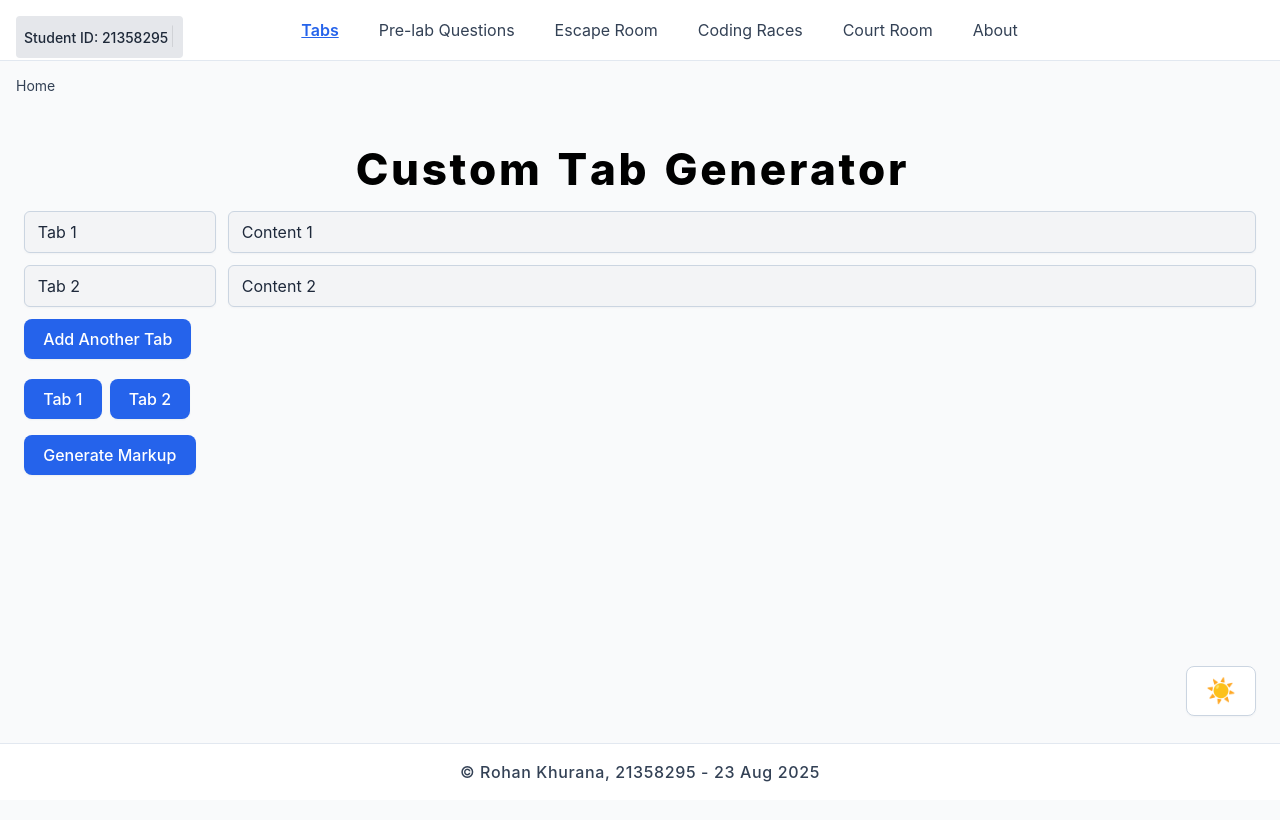
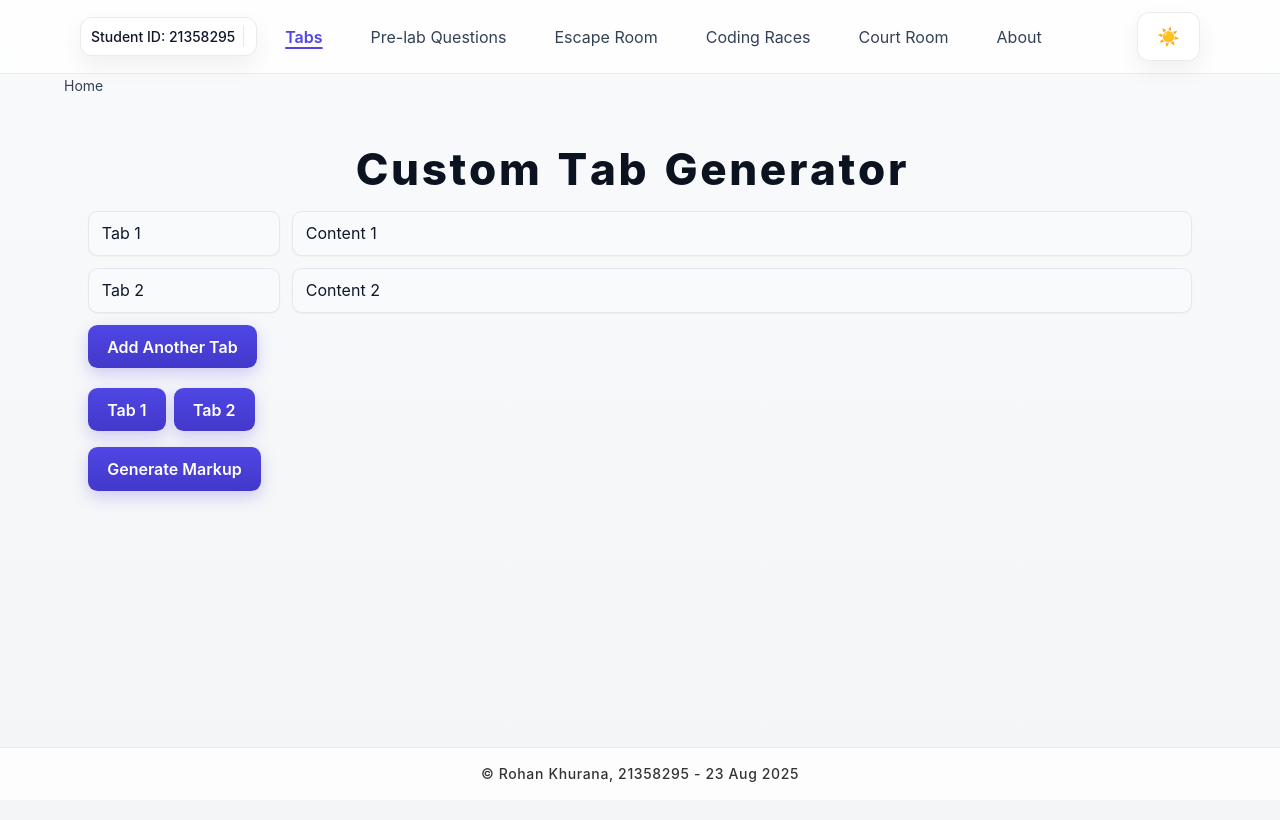
Before and after one commit to Rohan-k-03/my-tabs-site, a Next.js app: page / in a window 1280 px wide. Shown: the top 820 px of the page. Built offline with nearby package versions, Linux system fonts and the light colour scheme.

Commit message:
UI/UX: header alignment + dark mode in header, mesh background, consistent containers, footer text color; polish inputs/buttons and page spacing

```diff
--- a/src/app/about/page.tsx
+++ b/src/app/about/page.tsx
@@ -81,7 +81,7 @@ const About: React.FC = () => {
       variants={containerVariants}
       className="app-content min-h-screen bg-inherit p-6 pt-20 font-sans flex justify-center"
     >
-      <div className="w-full max-w-4xl">
+      <div className="w-full max-w-4xl mx-auto">
         <motion.h1
           variants={itemVariants}
           className="texty mb-6 text-4xl font-semibold tracking-tight text-gray-900 dark:text-white"
--- a/src/app/coding-races/page.tsx
+++ b/src/app/coding-races/page.tsx
@@ -31,7 +31,7 @@ const itemVariants: Variants = {
 
 const CodingRaces: React.FC = () => (
   <motion.div
-    className="app-content min-h-screen p-6 pt-20 bg-inherit font-sans"
+    className="app-content min-h-screen p-6 pt-20 bg-inherit font-sans mx-auto w-full max-w-6xl"
     initial="hidden"
     animate="visible"
     variants={containerVariants}
--- a/src/app/globals.css
+++ b/src/app/globals.css
@@ -1,164 +1,178 @@
 @import "tailwindcss";
 
+/* Base layout and theme */
+html, body { min-height: 100vh; }
 
-/* layout */
-html, body {
-  min-height: 100vh;
+/* Theme tokens for mesh background */
+:root {
+  --bg-base-top: #f9fafb;
+  --bg-base-bottom: #f3f4f6;
+  --blob-1: rgba(99, 102, 241, 0.22);   /* indigo */
+  --blob-2: rgba(14, 165, 233, 0.18);   /* sky */
+  --blob-3: rgba(236, 72, 153, 0.14);   /* fuchsia/rose */
+  --blob-4: rgba(16, 185, 129, 0.12);   /* emerald */
+  --mesh-opacity: 0.6;
+}
+.dark :root {
+  --bg-base-top: #0f172a;
+  --bg-base-bottom: #0b1220;
+  --blob-1: rgba(99, 102, 241, 0.18);
+  --blob-2: rgba(56, 189, 248, 0.14);
+  --blob-3: rgba(244, 114, 182, 0.10);
+  --blob-4: rgba(45, 212, 191, 0.10);
+  --mesh-opacity: 0.38;
 }
 
 body, html {
-  background: #f9fafb;
-  font-family: "Inter", sans-serif;
+  font-family: "Inter", ui-sans-serif, system-ui, -apple-system, Segoe UI, Roboto,
+    Helvetica, Arial, "Apple Color Emoji", "Segoe UI Emoji";
+  background:
+    linear-gradient(180deg, var(--bg-base-top) 0%, var(--bg-base-bottom) 100%);
 }
-.texty{
-  color: #000000;
+
+/* Soft mesh gradient overlay */
+html::before {
+  content: "";
+  position: fixed;
+  inset: -10%;
+  z-index: -1;
+  pointer-events: none;
+  background:
+    radial-gradient(600px 350px at 10% 8%, var(--blob-1), transparent 60%),
+    radial-gradient(520px 320px at 90% 12%, var(--blob-2), transparent 60%),
+    radial-gradient(540px 360px at 18% 90%, var(--blob-3), transparent 60%),
+    radial-gradient(620px 380px at 92% 84%, var(--blob-4), transparent 60%);
+  filter: blur(42px);
+  opacity: var(--mesh-opacity);
 }
-.dark .texty{
-  color: #f9fafb;
+
+/* Text helpers */
+.texty { color: #0b1220; }
+.dark .texty { color: #f8fafc; }
+.app-content { color: #1e293b; }
+.dark .app-content { color: #e2e8f0; }
+
+/* Selection and scrollbars */
+::selection { background: #bfdbfe; color: #111827; }
+.dark ::selection { background: #1d4ed8; color: #e5e7eb; }
+::-webkit-scrollbar { width: 10px; height: 10px; }
+::-webkit-scrollbar-thumb { background: #cbd5e1; border-radius: 8px; }
+.dark ::-webkit-scrollbar-thumb { background: #334155; }
+
+/* Header and mobile menu */
+header {
+  background: rgba(255, 255, 255, 0.75);
+  -webkit-backdrop-filter: blur(8px);
+  backdrop-filter: blur(8px);
+  border-bottom: 1px solid rgba(15, 23, 42, 0.08);
+  color: #0f172a;
 }
-.dark body, .dark html {
-  background: #181c24;
+.dark header {
+  background: rgba(15, 23, 42, 0.6);
+  border-bottom: 1px solid rgba(148, 163, 184, 0.16);
+  color: #e2e8f0;
 }
-.app-content {
-  color: #1e293b;
-}
-.dark .app-content {
-  color: #f1f5f9;
-}
-/* mobile panel */
+
 .menu-panel {
-  background: #fff;
-  border-bottom: 1px solid #e2e8f0;
-  color: #1e293b;
-  box-shadow: 0 2px 8px rgba(30,41,59,0.06);
+  background: rgba(255,255,255,.85);
+  -webkit-backdrop-filter: blur(8px);
+  backdrop-filter: blur(8px);
+  border-bottom: 1px solid rgba(15, 23, 42, 0.08);
+  color: inherit;
+  box-shadow: 0 8px 24px rgba(2, 6, 23, 0.08);
 }
 .dark .menu-panel {
-  background: #23293a;
-  border-bottom: 1px solid #222a3a;
-  color: #f1f5f9;
+  background: rgba(15, 23, 42, 0.7);
+  border-bottom: 1px solid rgba(148, 163, 184, 0.16);
 }
 .menu-panel a {
   color: inherit;
   display: block;
-  padding: 1rem 1.5rem;
+  padding: 1rem 1.25rem;
   text-decoration: none;
-  transition: background 0.2s;
+  transition: background 0.2s ease, color 0.2s ease;
+  border-radius: 0.5rem;
 }
-.menu-panel a:hover {
-  background: #f1f5f9;
+.menu-panel a:hover { background: rgba(2, 6, 23, 0.04); }
+.dark .menu-panel a:hover { background: rgba(255, 255, 255, 0.06); }
+
+/* Navigation links */
+nav a { color: #334155; transition: color 0.2s ease; }
+nav a:hover, nav a[aria-current="page"] { color: #4f46e5; font-weight: 600; }
+.dark nav a { color: #cbd5e1; }
+.dark nav a:hover, .dark nav a[aria-current="page"] { color: #818cf8; }
+
+/* Footer */
+footer {
+  background: rgba(255, 255, 255, 0.78);
+  -webkit-backdrop-filter: blur(8px);
+  backdrop-filter: blur(8px);
+  border-top: 1px solid rgba(15, 23, 42, 0.08);
+  color: #0f172a; /* light mode text: black-ish */
 }
-.dark .menu-panel a:hover {
-  background: #334155;
-}
-/* header */
-header {
-  background: #fff;
-  border-bottom: 1px solid #e2e8f0;
-  color: #334155;
-  transition: background 0.3s;
-}
-.dark header {
-  background: #23293a;
-  border-bottom: 1px solid #222a3a;
-  color: #f1f5f9;
+.dark footer {
+  background: rgba(15, 23, 42, 0.65);
+  border-top: 1px solid rgba(148, 163, 184, 0.16);
+  color: #e2e8f0;
 }
 
-/* nav */
-nav a {
-  color: #334155;
-  transition: color 0.2s;
+/* Buttons */
+button, input[type="button"], input[type="submit"] {
+  background: linear-gradient(180deg, #4f46e5, #4338ca);
+  color: #fff;
+  border-radius: 0.6rem;
+  padding: 0.6rem 1.2rem;
+  border: none;
+  box-shadow: 0 6px 16px rgba(79, 70, 229, 0.25);
+  font-weight: 600;
+  transition: transform 0.12s ease, filter 0.2s ease, box-shadow 0.2s ease;
 }
-nav a:hover, nav a[aria-current="page"] {
-  color: #2563eb;
-  font-weight: 600;
+button:hover, input[type="button"]:hover { filter: brightness(1.05); }
+button:active, input[type="button"]:active { transform: translateY(1px); }
+button:disabled { filter: grayscale(0.2) brightness(0.9); cursor: not-allowed; }
+button:focus, input[type="button"]:focus {
+  outline: 2px solid #93c5fd; outline-offset: 2px;
 }
-.dark nav a {
-  color: #cbd5e1;
-}
-.dark nav a:hover, .dark nav a[aria-current="page"] {
-  color: #38bdf8;
+.dark button, .dark input[type="button"], .dark input[type="submit"] {
+  background: linear-gradient(180deg, #6366f1, #4f46e5);
 }
 
-/* footer */
-footer {
-  background: #fff;
-  border-top: 1px solid #e2e8f0;
-  color: #334155;
-  padding: 1rem;
+/* Inputs & textareas */
+input[type="text"], input[type="number"], textarea {
+  background: #f8fafc;
+  border: 1px solid #e2e8f0;
+  border-radius: 0.6rem;
+  color: #0f172a;
+  padding: 0.6rem 0.8rem;
+  transition: border 0.2s ease, background 0.2s ease, box-shadow 0.2s ease;
+  box-shadow: 0 1px 2px rgba(2, 6, 23, 0.04);
 }
-.dark footer {
-  background: #23293a;
-  border-top: 1px solid #222a3a;
-  color: #cbd5e1;
+input[type="text"]:focus, input[type="number"]:focus, textarea:focus {
+  border-color: #818cf8; outline: none; box-shadow: 0 0 0 4px rgba(99, 102, 241, 0.25);
+}
+.dark input[type="text"], .dark input[type="number"], .dark textarea {
+  background: #0b1220; color: #e2e8f0; border: 1px solid #334155;
+}
+.dark input[type="text"]:focus, .dark input[type="number"]:focus, .dark textarea:focus {
+  border-color: #818cf8; box-shadow: 0 0 0 4px rgba(79, 70, 229, 0.28);
 }
 
-/* buttons */
-button, input[type="button"], input[type="submit"] {
-  background: #2563eb;
-  color: #fff;
-  border-radius: 0.5rem;
-  padding: 0.5rem 1.2rem;
-  border: none;
-  box-shadow: 0 1px 2px rgba(50,60,70,0.06);
-  font-weight: 500;
-  transition: background 0.16s;
+/* Cards / borders */
+.border, .tab-pane, .card {
+  border: 1px solid rgba(2, 6, 23, 0.08);
+  background: #ffffff;
+  border-radius: 0.75rem;
+  color: #0f172a;
+  box-shadow: 0 10px 24px rgba(2, 6, 23, 0.06);
 }
-button:hover, input[type="button"]:hover {
-  background: #1d4ed8;
-}
-button:focus, input[type="button"]:focus {
-  outline: 2px solid #38bdf8;
-  outline-offset: 2px;
-}
-.dark button, .dark input[type="button"], .dark input[type="submit"] {
-  background: #2563eb;
-  color: #f1f5f9;
-}
-.dark button:hover {
-  background: #60a5fa;
+.dark .border, .dark .tab-pane, .dark .card {
+  border: 1px solid rgba(148, 163, 184, 0.18);
+  background: rgba(2, 6, 23, 0.55);
+  color: #e2e8f0;
+  box-shadow: 0 10px 28px rgba(2, 6, 23, 0.45);
 }
 
-/* inputs & textareas */
-input[type="text"], textarea {
-  background: #f3f4f6;
-  border: 1px solid #cbd5e1;
-  border-radius: 0.375rem;
-  color: #1e293b;
-  padding: 0.5rem 0.8rem;
-  transition: border 0.2s, background 0.2s;
-}
-input[type="text"]:focus, textarea:focus {
-  border-color: #2563eb;
-  outline: none;
-}
-.dark input[type="text"], .dark textarea {
-  background: #242b37;
-  color: #f1f5f9;
-  border: 1px solid #334155;
-}
-.dark input[type="text"]:focus, .dark textarea:focus {
-  border-color: #60a5fa;
-}
-
-/* tabs & content boxes */
-.border, .tab-pane {
-  border: 1.5px solid #cbd5e1;
-  background: #fff;
-  border-radius: 0.5rem;
-  color: #1e293b;
-  box-shadow: 0 1px 2px rgba(50,60,70,0.04);
-}
-.dark .border, .dark .tab-pane {
-  border: 1.5px solid #334155;
-  background: #23293a;
-  color: #f1f5f9;
-  box-shadow: 0 1px 2px rgba(10,20,40,0.16);
-}
-
-/* scrollbar 4 dark mode */
-.dark ::-webkit-scrollbar {
-  background: #23293a;
-}
-.dark ::-webkit-scrollbar-thumb {
-  background: #334155;
-}
+/* Headings rhythm */
+h1 { letter-spacing: 0.02em; }
+h2, h3 { letter-spacing: 0.01em; }
+h1, h2, h3 { scroll-margin-top: 5rem; }
--- a/src/app/page.tsx
+++ b/src/app/page.tsx
@@ -228,7 +228,7 @@ ${scriptBlock}
       initial="hidden"
       animate="visible"
       variants={containerVariants}
-      className="min-h-screen flex flex-col p-4 md:p-6 pt-6 md:pt-8 text-gray-900 dark:bg-gray-900 dark:text-white transition-colors duration-200 pb-20"
+      className="min-h-screen flex flex-col p-4 md:p-6 pt-6 md:pt-8 text-gray-900 dark:bg-transparent dark:text-white transition-colors duration-200 pb-20 mx-auto w-full max-w-6xl"
     >
       <motion.h1
         variants={itemVariants}
--- a/src/app/pre-lab/page.tsx
+++ b/src/app/pre-lab/page.tsx
@@ -42,7 +42,7 @@ const itemVariants: Variants = {
 
 const PreLab: React.FC = () => (
   <motion.div
-    className="app-content min-h-screen p-6 pt-20 bg-inherit font-sans"
+    className="app-content min-h-screen p-6 pt-20 bg-inherit font-sans mx-auto w-full max-w-6xl"
     initial="hidden"
     animate="visible"
     variants={containerVariants}
--- a/src/components/Breadcrumbs.tsx
+++ b/src/components/Breadcrumbs.tsx
@@ -10,7 +10,7 @@ const Breadcrumbs: React.FC = () => {
 
   return (
     <nav className="mb-4 px-4 pt-16 text-sm text-gray-600 dark:text-gray-400">
-      <ol className="flex list-reset space-x-2">
+      <ol className="mx-auto flex w-full max-w-6xl list-reset space-x-2">
         <li>
           <Link href="/" className="hover:underline">
             Home
--- a/src/components/Footer.tsx
+++ b/src/components/Footer.tsx
@@ -27,11 +27,13 @@ const Footer = () => {
       initial={{ opacity: 0, y: 20 }}
       animate={{ opacity: 1, y: 0 }}
       transition={{ duration: 0.5, ease: "easeOut" }}
-      className="fixed bottom-0 left-0 right-0 z-40 border-t border-gray-800 bg-white p-4 text-center text-black dark:border-gray-200 dark:bg-gray-900 dark:text-white"
+      className="fixed bottom-0 left-0 right-0 z-40 border-t p-3 text-center text-black dark:text-white"
       style={{ fontWeight: 500, letterSpacing: "0.04em" }}
       aria-label="Footer information"
     >
-      {displayedText}
+      <span className="inline-flex items-center justify-center rounded-md px-2 py-1 text-sm text-black/80 dark:text-gray-200">
+        {displayedText}
+      </span>
     </motion.footer>
   );
 };
--- a/src/components/Header.tsx
+++ b/src/components/Header.tsx
@@ -7,7 +7,7 @@ import { motion, AnimatePresence, easeOut, Variants } from "framer-motion";
 const NAV_ITEMS = [
   { label: "Tabs", path: "/" },
   { label: "Pre-lab Questions", path: "/pre-lab" },
-  { label: "Escape Room", path: "/escape-room" },
+  { label: "Escape Room", path: "/escape" },
   { label: "Coding Races", path: "/coding-races" },
   { label: "Court Room", path: "/court-room" },
   { label: "About", path: "/about" },
@@ -42,6 +42,7 @@ const Header: React.FC = () => {
   const [isMenuOpen, setIsMenuOpen] = useState(false);
   const [activePath, setActivePath] = useState<string>("/");
   const [displayedId, setDisplayedId] = useState("");
+  const [darkMode, setDarkMode] = useState(false);
   const STUDENT_ID = "21358295";
 
   useEffect(() => {
@@ -59,6 +60,38 @@ const Header: React.FC = () => {
     return () => clearInterval(interval);
   }, []);
 
+  // Theme setup and toggle
+  useEffect(() => {
+    const storedTheme = typeof window !== "undefined" ? localStorage.getItem("theme") : null;
+    const htmlElement = document.documentElement;
+    if (storedTheme === "dark") {
+      setDarkMode(true);
+      htmlElement.classList.add("dark");
+      htmlElement.classList.remove("light");
+    } else {
+      setDarkMode(false);
+      htmlElement.classList.add("light");
+      htmlElement.classList.remove("dark");
+    }
+  }, []);
+
+  const toggleDarkMode = () => {
+    const htmlElement = document.documentElement;
+    setDarkMode((prev) => {
+      const next = !prev;
+      if (next) {
+        htmlElement.classList.add("dark");
+        htmlElement.classList.remove("light");
+        localStorage.setItem("theme", "dark");
+      } else {
+        htmlElement.classList.remove("dark");
+        htmlElement.classList.add("light");
+        localStorage.setItem("theme", "light");
+      }
+      return next;
+    });
+  };
+
   const handleNavClick = (path: string) => {
     setActivePath(path);
     Cookies.set("selectedNav", path);
@@ -70,17 +103,15 @@ const Header: React.FC = () => {
       variants={headerVariants}
       initial="hidden"
       animate="visible"
-      className="fixed top-0 left-0 right-0 z-50 flex items-center justify-between border-b border-black bg-white p-4 text-black dark:border-white dark:bg-gray-900 dark:text-white"
+      className="fixed top-0 left-0 right-0 z-50 border-b p-0 text-black dark:text-white"
       aria-label="Main header with navigation"
     >
-      <motion.h1
-        className="text-lg font-bold cursor-default select-none"
-        aria-label="Site Title"
-        whileHover={{ scale: 1.05, color: "#3b82f6" }}
-        whileTap={{ scale: 0.95 }}
-      >
-        Title
-      </motion.h1>
+      <div className="mx-auto flex w-full max-w-6xl items-center justify-between px-4 py-3">
+        <div className="flex items-center gap-4 min-w-0">
+          <span className="inline-flex items-center gap-1 rounded bg-gray-200/80 backdrop-blur px-2.5 py-1.5 font-medium text-sm text-gray-800 dark:bg-gray-800/70 dark:text-gray-200 select-none border border-gray-300/50 dark:border-gray-700/50 shadow-sm">
+            Student ID: {displayedId}
+            <span className="blinking-cursor">|</span>
+          </span>
 
           <nav
             className="hidden space-x-6 md:flex"
@@ -101,8 +132,10 @@ const Header: React.FC = () => {
                   href={path}
                   aria-current={activePath === path ? "page" : undefined}
                   onClick={() => handleNavClick(path)}
-              className={`rounded-sm px-2 py-1 transition focus:outline-none focus:ring-2 focus:ring-blue-500 focus:ring-offset-2 focus:ring-offset-white dark:focus:ring-offset-gray-900 ${
-                activePath === path ? "font-bold underline" : "hover:underline"
+                  className={`rounded-md px-3 py-2 transition focus:outline-none focus:ring-2 focus:ring-indigo-500 focus:ring-offset-2 focus:ring-offset-white dark:focus:ring-offset-gray-900 ${
+                    activePath === path
+                      ? "font-semibold text-indigo-600 dark:text-indigo-400 underline decoration-2 underline-offset-4"
+                      : "hover:underline underline-offset-4"
                   }`}
                 >
                   {label}
@@ -110,12 +143,19 @@ const Header: React.FC = () => {
               </motion.div>
             ))}
           </nav>
+        </div>
 
-      <div className="flex items-center gap-4">
-        <span className="fixed top-4 left-4 z-50 rounded bg-gray-200 p-2 font-medium text-sm text-gray-800 dark:bg-gray-800 dark:text-gray-200 select-none">
-          Student ID: {displayedId}
-          <span className="blinking-cursor">|</span>
-        </span>
+        <div className="flex items-center gap-3">
+          <motion.button
+            aria-label="Toggle Dark Mode"
+            onClick={toggleDarkMode}
+            whileHover={{ scale: 1.1 }}
+            whileTap={{ scale: 0.95 }}
+            transition={{ type: "spring", stiffness: 300, damping: 20 }}
+            className="hidden md:inline-flex rounded-full bg-gray-200/80 backdrop-blur p-2 shadow text-lg text-gray-700 dark:bg-gray-700/70 dark:text-gray-200 border border-blue-200/60 dark:border-blue-900/40"
+          >
+            {darkMode ? "🌙" : "☀️"}
+          </motion.button>
 
           <button
             onClick={() => setIsMenuOpen(prev => !prev)}
@@ -147,11 +187,12 @@ const Header: React.FC = () => {
             </motion.svg>
           </button>
         </div>
+      </div>
 
       <AnimatePresence>
         {isMenuOpen && (
           <motion.nav
-            className="menu-panel absolute top-full left-0 right-0 border-t md:hidden bg-white dark:bg-gray-900 dark:border-gray-700"
+            className="menu-panel absolute top-full left-0 right-0 border-t md:hidden"
             role="menu"
             aria-label="Mobile Navigation"
             initial="hidden"
@@ -166,7 +207,21 @@ const Header: React.FC = () => {
               },
             }}
           >
-            <ul className="flex flex-col space-y-3 p-4">
+            <ul className="mx-auto flex w-full max-w-6xl flex-col space-y-3 p-4">
+              <li className="pb-2 mb-1 border-b border-gray-200/60 dark:border-gray-700/60">
+                <div className="flex items-center justify-between">
+                  <span className="inline-flex items-center gap-1 rounded bg-gray-200/70 px-2 py-1 text-xs text-gray-800 dark:bg-gray-800/70 dark:text-gray-200">
+                    Student ID: {displayedId}
+                  </span>
+                  <button
+                    aria-label="Toggle Dark Mode"
+                    onClick={toggleDarkMode}
+                    className="rounded-full bg-gray-200/80 p-2 text-base text-gray-700 dark:bg-gray-700/70 dark:text-gray-200 border border-blue-200/60 dark:border-blue-900/40"
+                  >
+                    {darkMode ? "🌙" : "☀️"}
+                  </button>
+                </div>
+              </li>
               {NAV_ITEMS.map(({ label, path }) => (
                 <li key={path}>
                   <Link
@@ -175,7 +230,7 @@ const Header: React.FC = () => {
                     role="menuitem"
                     tabIndex={0}
                     onClick={() => handleNavClick(path)}
-                    className={`block rounded px-3 py-2 transition focus:outline-none focus:ring-2 focus:ring-blue-500 focus:ring-offset-2 focus:ring-offset-white dark:focus:ring-offset-gray-900 ${
+                    className={`block rounded-md px-3 py-2 transition focus:outline-none focus:ring-2 focus:ring-blue-500 focus:ring-offset-2 focus:ring-offset-white dark:focus:ring-offset-gray-900 ${
                       activePath === path
                         ? "font-bold underline text-blue-600 dark:text-blue-400"
                         : "hover:underline text-gray-700 dark:text-gray-300"
--- a/src/components/Layout.tsx
+++ b/src/components/Layout.tsx
@@ -1,7 +1,6 @@
 "use client";
 
-import { ReactNode, useEffect, useState } from "react";
-import { motion } from "framer-motion";
+import { ReactNode } from "react";
 import Header from "./Header";
 import Footer from "./Footer";
 import Breadcrumbs from "./Breadcrumbs";
@@ -11,43 +10,6 @@ interface LayoutProps {
 }
 
 export default function Layout({ children }: LayoutProps) {
-  const [darkMode, setDarkMode] = useState(false);
-
-  useEffect(() => {
-    const storedTheme = localStorage.getItem("theme");
-    const htmlElement = document.documentElement;
-
-    if (storedTheme === "dark") {
-      setDarkMode(true);
-      htmlElement.classList.add("dark");
-      htmlElement.classList.remove("light");
-    } else {
-      setDarkMode(false);
-      htmlElement.classList.add("light");
-      htmlElement.classList.remove("dark");
-    }
-  }, []);
-
-  const toggleDarkMode = () => {
-    const htmlElement = document.documentElement;
-
-    setDarkMode((prev) => {
-      const nextMode = !prev;
-
-      if (nextMode) {
-        htmlElement.classList.add("dark");
-        htmlElement.classList.remove("light");
-        localStorage.setItem("theme", "dark");
-      } else {
-        htmlElement.classList.remove("dark");
-        htmlElement.classList.add("light");
-        localStorage.setItem("theme", "light");
-      }
-
-      return nextMode;
-    });
-  };
-
   return (
     <div className="min-h-screen flex flex-col bg-inherit transition-colors duration-300 relative">
       <Header />
@@ -58,18 +20,6 @@ export default function Layout({ children }: LayoutProps) {
       {/* Give space for fixed footer */}
       <div className="h-[64px] md:h-[52px]" />
       <Footer />
-
-      <motion.button
-        aria-label="Toggle Dark Mode"
-        onClick={toggleDarkMode}
-        whileHover={{ scale: 1.1 }}
-        whileTap={{ scale: 0.95 }}
-        transition={{ type: "spring", stiffness: 300, damping: 20 }}
-        className="fixed bottom-[84px] right-6 z-50 rounded-full bg-gray-200 p-3 shadow-lg text-2xl text-gray-700 dark:bg-gray-700 dark:text-gray-200 border border-blue-200 dark:border-blue-900"
-        style={{ pointerEvents: "auto" }}
-      >
-        {darkMode ? "🌙" : "☀️"}
-      </motion.button>
     </div>
   );
 }
```
Lines whose indentation alone changed are shown as unchanged.
